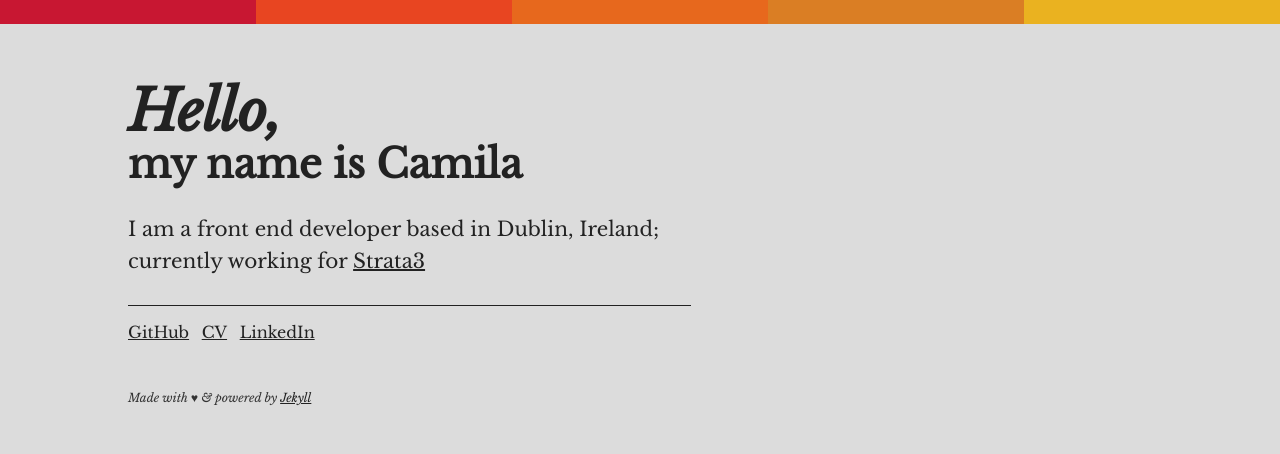
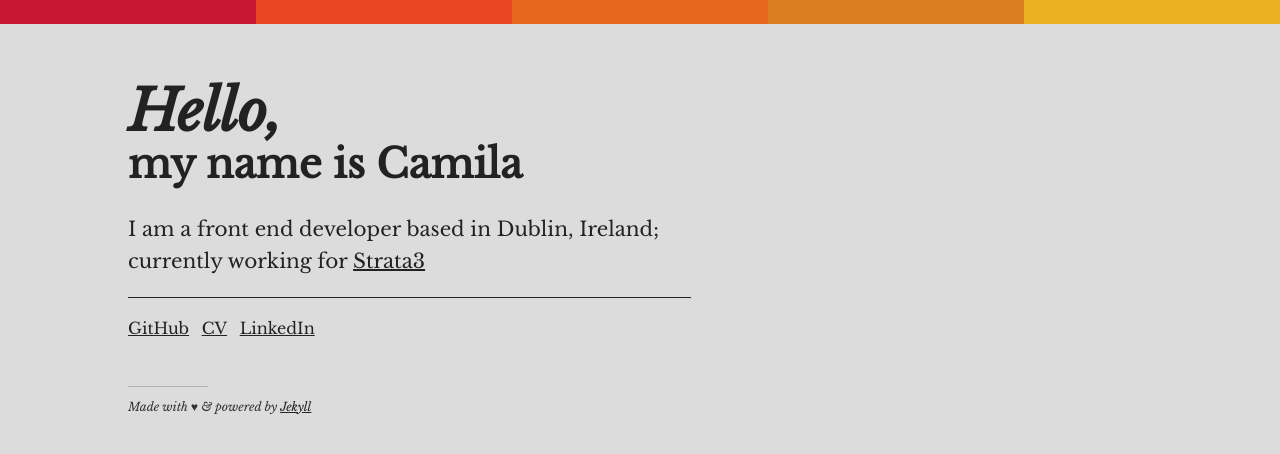
Before and after one commit to mattosmia/mattosmia.github.io, a Jekyll site: the page built from index.html, in a window 1280 px wide. Shown: the top 454 px of the page. Built offline with Jekyll 4.4.1, drawn with Linux system fonts in a browser that asks for light colours.

Commit message:
Minor styling + HTML syntax updates

```diff
--- a/_layouts/default.html
+++ b/_layouts/default.html
@@ -23,15 +23,15 @@
 		height="0" width="0" style="display:none;visibility:hidden"></iframe></noscript>
 		<!-- End Google Tag Manager (noscript) -->
 
-		<div class="bar">
+		<header class="bar">
 			<div class="bar__segment"></div>
 			<div class="bar__segment"></div>
 			<div class="bar__segment"></div>
 			<div class="bar__segment"></div>
 			<div class="bar__segment"></div>
-		</div>
+		</header>
 
-		<div class="content">
+		<section class="content padding-wrapper">
 			<h1>
 				<span>Hello,</span>
 				my name is Camila
@@ -45,7 +45,11 @@
 
 			{{ content }}
 
-			<p class="small-print">Made with &hearts; &amp; powered by <a href="http://jekyllrb.com/">Jekyll</a></p>
-		</div>
+		</section>
+
+		<footer class="small-print padding-wrapper">
+			<div class="separator"></div>
+			<p>Made with &hearts; &amp; powered by <a href="http://jekyllrb.com/">Jekyll</a></p>
+		</footer>
 	</body>
 </html>
--- a/assets/style.css
+++ b/assets/style.css
@@ -26,7 +26,8 @@
 h2 {
 	font-size: 1.25rem;
 	line-height: 2rem;
-	padding: 0 2rem 1.75rem 0;
+	padding: 0 2rem 1.25rem 0;
+	margin-bottom: 1.25rem;
 	border-bottom: 1px solid #222222;
 	display: inline-block;
 	font-weight: normal;
@@ -72,7 +73,12 @@
 }
 
 .content {
-	padding: 3.5rem 10% 0;
+	padding-top: 3.5rem;
+}
+
+.padding-wrapper {
+	padding-left: 10%;
+	padding-right: 10%;
 }
 
 .small-print {
@@ -80,6 +86,11 @@
 	color: #333333;
 	margin-top: 3rem;
 	font-style: italic;
+}
+
+.separator {
+	border-top: 1px solid rgba(51, 51, 51, 0.25);
+	width: 5rem;
 }
 
 .desktop-only {
```
